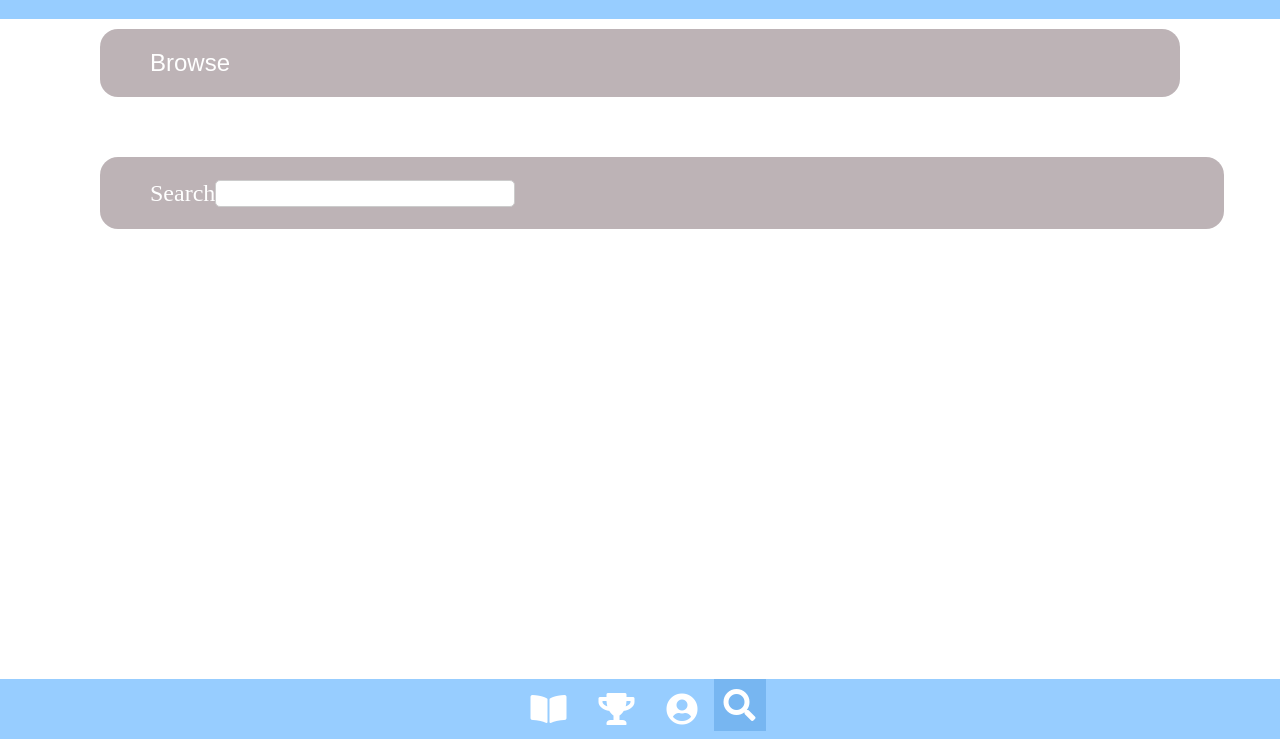
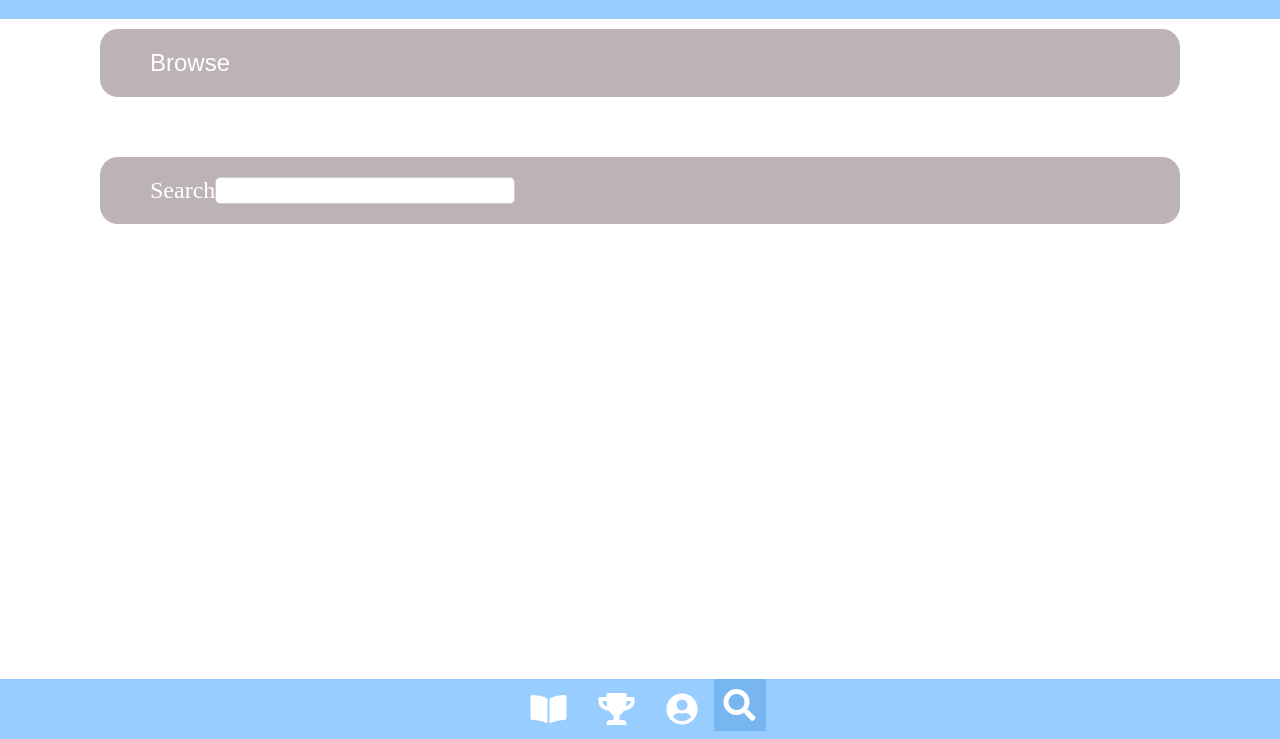
Before and after one commit to amorgan822/MealMuse, a plain HTML site: page search.html in a window 1280 px wide. Shown: the part 61-800 px from the top of the page. Drawn offline with Linux system fonts and the light colour scheme.

Commit message:
made one none clickable button change

```diff
--- a/styles.css
+++ b/styles.css
@@ -126,8 +126,6 @@ nav ul {
 }
 
 .button-not-clickable {
-    width: 80vw;
-    height: 4vh;
     display: inline-flex;
     align-items: center;
     color: white;
```
